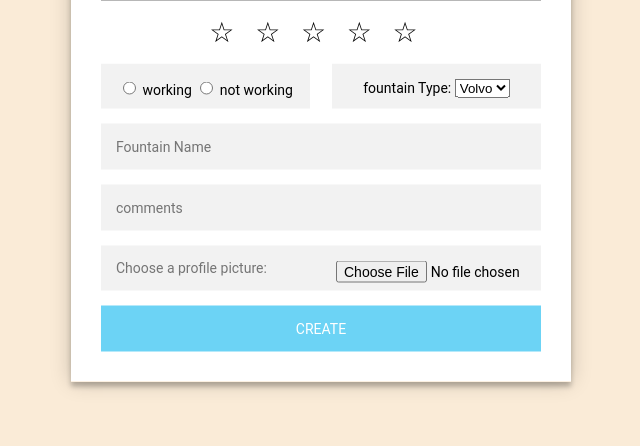
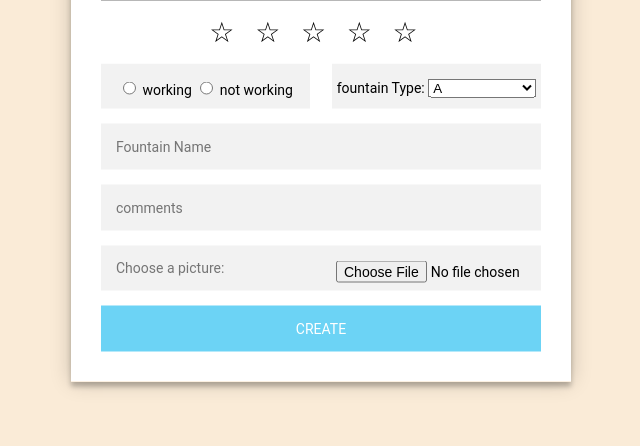
Before and after one commit to esteakshapin/AcquaFonte, a Flask app: page /add_location in a window 1280 px wide. Shown: the part 354-800 px from the top of the page, without its empty margins (319-959 px from the left). Run offline with Flask 2, Linux system fonts and the light colour scheme; some libraries are stand-ins or nearby versions.

Commit message:
working on getting the values from the form

```diff
--- a/static/css/add_location.css
+++ b/static/css/add_location.css
@@ -129,7 +129,7 @@
 }
 .rating > span:hover:before,
 .rating > span:hover ~ span:before {
-   content: "\2605";
+   content: '\2605';
    position: absolute;
    color:#113788;
 }
--- a/static/js/add_location.js
+++ b/static/js/add_location.js
@@ -1,4 +1,7 @@
 var water_marker_icon = "/static/find_water/water_marker_icon.svg";
+var fountain_marker;
+var rating_num = 0;
+
 var map_styles_array = (function () {
     var map_styles_array = null;
     $.ajax({
@@ -32,6 +35,7 @@ function initMap(){
     gMap.setOptions({styles: map_styles_array, disableDefaultUI: true});
 
       addMarker(initialLocation, gMap, water_marker_icon);
+      addListener(gMap);
 
   }, function(positionError) {
     // User denied geolocation prompt - default to Stuyvesant
@@ -45,7 +49,9 @@ function initMap(){
     alert("Couldn't find your location. Please make sure your location services are enabled and try again.");
 
       addMarker(initialLocation, gMap, water_marker_icon);
+      addListener(gMap);
   });
+
 }
 
 //add Marker function
@@ -55,4 +61,48 @@ function addMarker(location, map, icon) {
         map: map,
         icon: icon
     });
+    fountain_marker = marker;
 }
+
+function addListener(map) {
+  map.addListener('center_changed', function(){
+    fountain_marker.setPosition(map.getCenter());
+  });
+}
+
+function stars(num){
+  rating_num = num;
+  for (i = 1; i < num+1; i++){
+    var starElement = document.getElementById(i);
+    $(starElement).css('color',"#113788");
+    $(starElement).css('content',"'test'");
+
+  }
+}
+
+$(document).ready(function () {
+  $('#fountain_submit').click(function (){
+    var radioButton = document.getElementsByName('status');
+    const fountain_name = $('#fountain_name').val();
+    const comment = $('#fountain_comment').val();
+    const type = $('#fountain_type').val();
+    const pic = $('#fountain_img_input').val();
+    const status = (function(){
+      for(i = 0; i < radioButton.length; i++) {
+        if (radioButton[i].checked){
+          return radioButton[i].value;
+        }
+      };
+    })();
+
+
+
+    console.log(fountain_name + comment + type + pic + status);
+    // $.post('/add_location', {
+    //   username:username,
+    //   password:password
+    //   }).done(function(){
+    //     document.location.reload();
+    //   });
+  });
+});
--- a/templates/add_location.html
+++ b/templates/add_location.html
@@ -22,7 +22,7 @@
                 <div id='map'></div>
 
                 <div class="rating">
-                  <span>☆</span><span>☆</span><span>☆</span><span>☆</span><span>☆</span>
+                  <span id="5" onclick="stars(5);">☆</span><span id="4" onclick="stars(4);">☆</span><span id="3">☆</span><span id="2">☆</span><span id="1">☆</span>
                 </div>
 
                 <div class="status_type">
@@ -38,10 +38,11 @@
                     <label for="cars">fountain Type:</label>
 
                       <select id="fountain_type">
-                        <option value="volvo">Volvo</option>
-                        <option value="saab">Saab</option>
-                        <option value="opel">Opel</option>
-                        <option value="audi">Audi</option>
+                        <option value="A">A</option>
+                        <option value="B">B</option>
+                        <option value="C">C</option>
+                        <option value="D">D</option>
+                        <option value="E-wheelChair">E Wheel Chair</option>
                       </select>
                   </div>
                 </div>
@@ -49,7 +50,7 @@
                 <form class="fountain-form">
                   <input id='fountain_name' type="text" placeholder="Fountain Name"/>
                   <input id='fountain_comment' type="text" placeholder="comments"/>
-                  <input class="fountain_img" id="fountain_img_label" placeholder="Choose a profile picture:" readonly />
+                  <input class="fountain_img" id="fountain_img_label" placeholder="Choose a picture:" readonly />
                   <input class='fountain_img' id="fountain_img_input" type="file" accept="image/*" placeholder="Upload Image" />
 
                   <button id="fountain_submit" type="button" name="fountain_submit">create</button>
```
